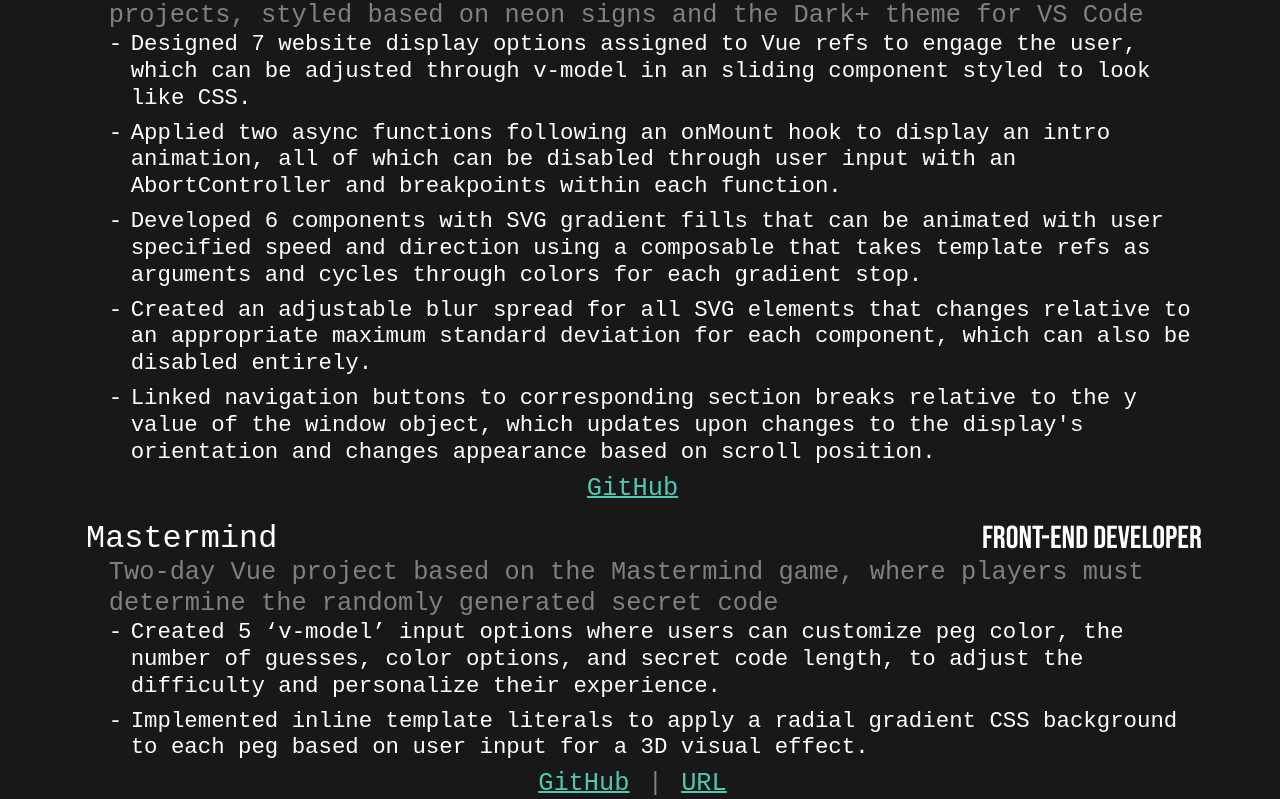
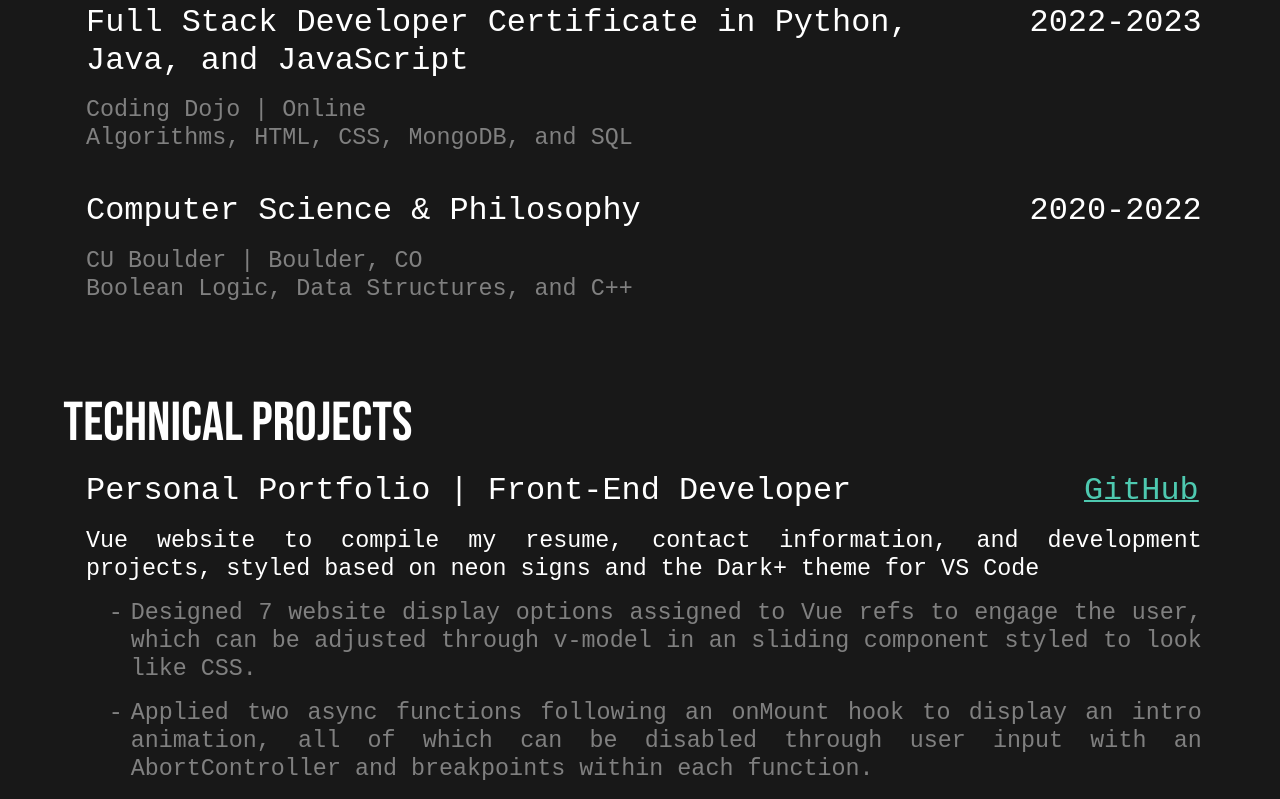
Before and after one commit to AlexisDeCoy/alexis-portfolio, a Vue app: page / in a window 1280 px wide. Shown: the part 7940-8739 px from the top of the page. Built offline with nearby package versions, Linux system fonts and the light colour scheme.

Commit message:
Resume Update v2

```diff
--- a/src/App.vue
+++ b/src/App.vue
@@ -139,7 +139,7 @@ onMounted(() => {
   <Resume />
   <SectionBreak id="foot" />
   <Foot />
-  <div class="spacer"></div>
+  <div class="spacer" v-if="orientation === 'portrait'"></div>
 </template>
 
 <style>
--- a/src/assets/data/resumeData.js
+++ b/src/assets/data/resumeData.js
@@ -8,7 +8,7 @@ const resumeData = {
     },
     projects: [
         {
-            title: 'Personal Portfolio Website',
+            title: 'Personal Portfolio',
             role: 'Front-End Developer',
             gitHub: 'https://github.com/AlexisDeCoy/alexis-portfolio/',
             link: 'n/a',
@@ -45,7 +45,7 @@ const resumeData = {
             ]
         },
         {
-            title: 'Karplus Portfolio Website',
+            title: 'Client Portfolio',
             role: 'Front-End Developer',
             gitHub: 'https://github.com/AlexisDeCoy/bug-portfolio/',
             link: 'https://bugkarplus.com/',
@@ -79,7 +79,7 @@ const resumeData = {
             yearEnded: 2024,
             bullets: [
                 'Installed a porcelain and stone mosaic backsplash to the kitchen to make cleaning stains easier, prevent damage to the walls from any moisture, and add color to the space.',
-                'Removed exsisting shiplap wall plank and drop ceiling paneling to allow for the reframing and drywall of the space, improving both functionality and appearance of the room.',
+                'Removed existing shiplap wall plank and drop ceiling paneling to allow for the reframing and drywall of the space, improving both functionality and appearance of the room.',
                 'Organized and added shelving for the basement storage room and selling or donating furniture and other items that were not needed to increase available storage.',
                 'Refreshed the backyard patio, including the repair of a fountain pump and compost of dead plant life, to make the communal outdoor space more functional and inviting.'
             ]
@@ -96,19 +96,6 @@ const resumeData = {
                 'Installed over 500 square feet of underlayment and LVT flooring, maintaining orientation throughout 5 different rooms to create a consistent decorative theme.',
                 'Waterproofed, cut, and installed porcelain tile for a bathroom shower to meet all code specifications and requests of the customer.',
                 'Designed and constructed two custom closets to maximize available space and increase usability for the storage of clothing and other items.'
-            ]
-        },
-        {
-            position: 'Budtender',
-            company: 'Fresh Baked Boulder',
-            city: 'Boulder',
-            state: 'CO',
-            yearStarted: 2021,
-            yearEnded: 0,
-            bullets: [
-                'Managed 40+ customer interactions daily using a Marijuana Enforcement Tracking Reporting Compliance approved POS system to provide secure and reliable access to recreational marijuana.',
-                'Memorized health, safety, and usage information for a rotating stock of 100+ products to provide accurate and affordable recommendations to local and international customers.',
-                'Collaborated with 15 other team members to maintain a friendly and clean retail environment that complied with all necessary MED requirements surrounding the storage and distribution of marijuana resulting in a frequent and growing list of regular customers.'
             ]
         },
         {
--- a/src/components/Foot.vue
+++ b/src/components/Foot.vue
@@ -12,24 +12,21 @@ SCRIPT SETUP LAYOUT:
 <template>
     <div :class="{ portrait: orientation === 'portrait', container: true }">
         <div>
-            <h1>Need help making your project ideas &#10; come to life?</h1>
-            <h2>Send me an email or find me on GitHub and LinkedIn</h2>
+            <h1>Have a cool project idea?</h1>
+            <h2>Contact me and let's make it a reality together!</h2>
         </div>
         <div>
             <div class="contact">
                 <img src="/icons/github.svg" alt="GitHub Icon">
                 <a href="https://github.com/AlexisDeCoy" target='_blank' rel='noopener noreferrer'>@alexisdecoy</a>
-                <a class="img-link" href="https://github.com/AlexisDeCoy"><img src="/icons/link-arrow.svg" alt="Link Arrow"></a>
             </div>
             <div class="contact">
                 <div class="logo"></div>
                 <a href="https://linkedin.com/in/alexis-decicco" target='_blank' rel='noopener noreferrer'>Alexis DeCicco</a>
-                <a class="img-link" href="https://linkedin.com/in/alexis-decicco"><img src="/icons/link-arrow.svg" alt="Link Arrow"></a>
             </div>
             <div class="contact">
                 <img src="/icons/email.svg" alt="Email Icon">
                 <a href="mailto:alexiscdecicco@gmail.com">alexiscdecicco@gmail.com</a>
-                <a class="img-link" href="mailto:alexiscdecicco@gmail.com"><img src="/icons/link-arrow.svg" alt="Link Arrow"></a>
             </div>
         </div>
 
@@ -66,6 +63,7 @@ END TEMPLATE
 }
 
 .container>div {
+    flex: 1;
     padding: 5%;
     display: flex;
     flex-direction: column;
--- a/src/components/Resume.vue
+++ b/src/components/Resume.vue
@@ -24,15 +24,16 @@ SCRIPT SETUP LAYOUT:
 <template>
     <section class="head">
         <h1>ALEXIS DECICCO</h1>
-        <h3 class="contact"><a href="https://github.com/AlexisDeCoy" target='_blank' rel='noopener noreferrer'>GitHub</a> | <a
-                href="https://linkedin.com/in/alexis-decicco" target='_blank' rel='noopener noreferrer'>LinkedIn</a> | <a
-                :href="PDF" target='_blank' rel='noopener noreferrer'>PDF</a></h3>
+        <h3 class="contact"><a href="https://github.com/AlexisDeCoy" target='_blank'
+                rel='noopener noreferrer'>GitHub</a> | <a href="https://linkedin.com/in/alexis-decicco" target='_blank'
+                rel='noopener noreferrer'>LinkedIn</a> | <a :href="PDF" target='_blank'
+                rel='noopener noreferrer'>PDF</a></h3>
         <h3 class="contact">(970) 567-9241 | alexiscdecicco@gmail.com</h3>
         <h3 class="contact">Fort Collins, CO</h3>
     </section>
     <section class="skills">
         <h2>Technical Skills</h2>
-        <div class="part">
+        <div class="skill part">
             <h3>Languages:</h3>
             <h4>
                 <template v-for="(lang, i) in skills.languages">
@@ -40,7 +41,7 @@ SCRIPT SETUP LAYOUT:
                 </template>
             </h4>
         </div>
-        <div class="part">
+        <div class="skill part">
             <h3>Frameworks/Libraries:</h3>
             <h4>
                 <template v-for="(frame, i) in skills.frameworks">
@@ -48,7 +49,7 @@ SCRIPT SETUP LAYOUT:
                 </template>
             </h4>
         </div>
-        <div class="part">
+        <div class="skill part">
             <h3>Databases:</h3>
             <h4>
                 <template v-for="(dB, i) in skills.databases">
@@ -56,7 +57,7 @@ SCRIPT SETUP LAYOUT:
                 </template>
             </h4>
         </div>
-        <div class="part">
+        <div class="skill part">
             <h3>Tools:</h3>
             <h4>
                 <template v-for="(tool, i) in skills.tools">
@@ -73,20 +74,34 @@ SCRIPT SETUP LAYOUT:
             </h4>
         </div>
     </section>
+    <section class="education">
+        <h2>Education</h2>
+        <div class="part" v-for="school in education">
+            <div class="content-info-container">
+                <h3 class="content">{{ school.degree }}</h3>
+                <h3 class="info">{{ school.yearStarted }}{{ school.yearEnded !== 0 ? '-' + school.yearEnded : '' }}</h3>
+            </div>
+            <h4>{{ school.school }} | {{ school.city }}{{ school.state !== '' ? ', ' + school.state :
+                    '' }}
+            </h4>
+            <h4>{{ school.coursework }}</h4>
+        </div>
+    </section>
     <section class="projects">
         <h2>Technical Projects</h2>
         <div class="part" v-for="project in projects">
             <div class="content-info-container">
-                <h3 class="content">{{ project.title }}</h3>
-                <h3 class="info">{{ project.role }}</h3>
+                <h3 class="content">{{ project.title }} | {{ project.role }}</h3>
+                <h3 class="project-links"><a :href="project.gitHub" target='_blank' rel='noopener noreferrer'>GitHub</a><span
+                        v-if="project.link !== 'n/a'"> | <a :href="project.link" target='_blank'
+                            rel='noopener noreferrer'>URL</a></span></h3>
             </div>
+            <!-- <h3 class="info">{{ project.role }}</h3> -->
             <h4 class="details">{{ project.description }}</h4>
             <div class="bullet" v-for="bullet in project.bullets">
-                <h5>-</h5>
-                <h5>{{ bullet }}</h5>
+                <h4>-</h4>
+                <h4>{{ bullet }}</h4>
             </div>
-            <h4 class="contact"><a :href="project.gitHub" target='_blank' rel='noopener noreferrer'>GitHub</a><span v-if="project.link !== 'n/a'"> | <a
-                        :href="project.link" target='_blank' rel='noopener noreferrer'>URL</a></span></h4>
         </div>
     </section>
     <section class="experience">
@@ -98,22 +113,9 @@ SCRIPT SETUP LAYOUT:
             </div>
             <h4 class="details">{{ job.company }} | {{ job.city }}, {{ job.state }}</h4>
             <div class="bullet" v-for="bullet in job.bullets">
-                <h5>-</h5>
-                <h5>{{ bullet }}</h5>
+                <h4>-</h4>
+                <h4>{{ bullet }}</h4>
             </div>
-        </div>
-    </section>
-    <section>
-        <h2>Education</h2>
-        <div class="part" v-for="school in education">
-            <div class="content-info-container">
-                <h3 class="content">{{ school.degree }}</h3>
-                <h3 class="info">{{ school.yearStarted }}{{ school.yearEnded !== 0 ? '-' + school.yearEnded : '' }}</h3>
-            </div>
-            <h4 class="details">{{ school.school }} | {{ school.city }}{{ school.state !== '' ? ', ' + school.state :
-                    '' }}
-            </h4>
-            <h5 class="details">{{ school.coursework }}</h5>
         </div>
     </section>
     <section class="foot">
@@ -178,10 +180,25 @@ a {
 }
 
 section {
-    margin: 3% 5%;
+    margin: 0 5%;
+    padding: 3vh 0;
+}
+
+section.foot {
+    margin: 0;
+    padding: 0;
+    padding-bottom: 12vh;
+}
+
+.foot h3.contact {
+    margin: 0;
 }
 
 .part {
+    margin-bottom: 5vh;
+}
+
+.skill.part {
     margin-bottom: 2vh;
 }
 
@@ -196,6 +213,7 @@ h2 {
     font-family: "Bebas Neue", sans-serif;
     font-size: calc(3.5vw + 10px);
     color: #fff;
+    margin-bottom: 1vh;
 }
 
 h3 {
@@ -214,27 +232,25 @@ h3.info {
     margin: 0;
 }
 
-h3.info {
-    font-family: "Bebas Neue", sans-serif;
-    text-align: right;
-}
-
 h3>span {
     color: #fff;
 }
 
 h4 {
     margin-left: 2%;
-    font-size: calc(1.2vw + 10px);
+    font-size: calc(1.2vw + 8px);
 }
 
 h4>span {
     color: var(--light-grey-color);
-    font-size: calc(1.2vw + 10px);
+    font-size: calc(1.2vw + 8px);
+}
+
+.bullet h4 {
+    margin: 0;
 }
 
 h5 {
-    color: #fff;
     font-size: calc(1.2vw + 7px);
 }
 
@@ -242,27 +258,25 @@ h5 {
     margin-left: 4%;
     display: grid;
     grid-template-columns: 2% auto;
-    margin-bottom: 1vh;
+    margin: 2vh 0 2vh 4%;
+    color: var(--light-grey-color);
+    text-align: justify;
 }
 
 .details {
-    margin-left: 4%;
-}
-
-.projects .contact {
-    text-align: center;
-    margin: 1vh 0 0;
+    text-align: justify;
+    margin-left: 2%;
     color: #fff;
 }
 
-.experience .part {
-    margin-bottom: 3vh;
+.project-links {
+    text-align: right;
 }
 
 .content-info-container {
     display: flex;
     justify-content: space-between;
-    margin-left: 2%;
+    margin: 2vh 0 2vh 2%;
 }
 
 .content {
```
Also changed, not shown: 1 other file (tests, documents, lock files or other folders). Lines whose indentation alone changed are shown as unchanged.
